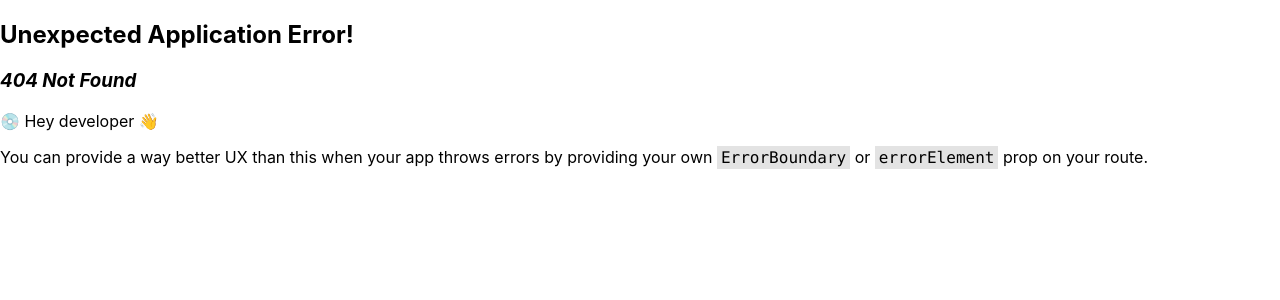
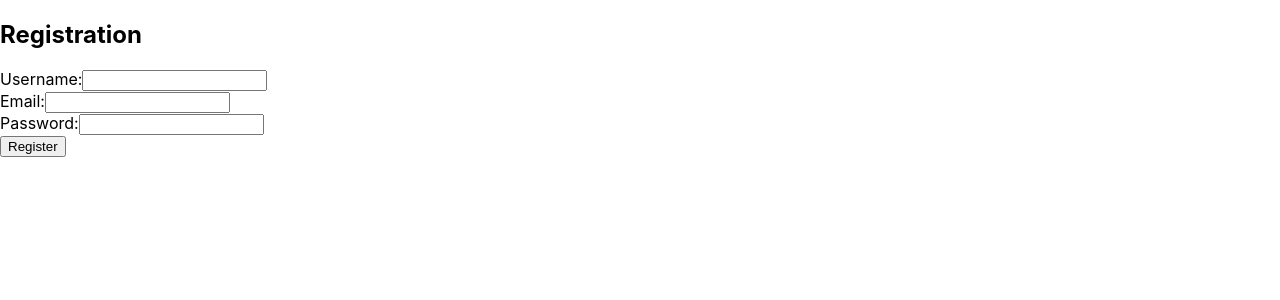
Before and after one commit to CodecoolGlobal/el-proyecte-grande-design-general-nagmil2077, a React (Create React App) app in the folder frontend/: page /register in a window 1280 px wide. Before the commit this address had no page. Shown: the top 300 px of the page. Built offline with nearby package versions, Linux system fonts and the light colour scheme.

Commit message:
Implement user registration feature

```diff
--- a/frontend/package.json
+++ b/frontend/package.json
@@ -35,5 +35,6 @@
       "last 1 firefox version",
       "last 1 safari version"
     ]
-  }
+  },
+  "proxy": "http://localhost:8000/"
 }
--- a/frontend/src/App.js
+++ b/frontend/src/App.js
@@ -4,7 +4,7 @@ function App() {
   return (
     <div className="App">
       <header className="App-header">
-          Hello World!
+
       </header>
     </div>
   );
--- /dev/null
+++ b/frontend/src/Pages/MainPage.jsx
@@ -0,0 +1,33 @@
+import {Outlet, Link} from "react-router-dom";
+
+const MainPage = () => (
+    <div className="MainPage">
+        <h1>Welcome to the Scheduling App</h1>
+
+        <nav>
+            {localStorage.getItem('token') ? (
+                <div>
+                    <div>
+
+                    </div>
+                    <br/>
+                    <div>
+
+                    </div>
+                </div>
+            ) : (
+                <div>
+                    <Link to="/register">
+                        <button type="button">Register</button>
+                    </Link>
+                    <Link to="/login">
+                        <button type="button">Login</button>
+                    </Link>
+                </div>
+            )}
+        </nav>
+        <Outlet/>
+    </div>
+)
+
+export default MainPage;
--- /dev/null
+++ b/frontend/src/Pages/RegisterPage.jsx
@@ -0,0 +1,66 @@
+import React, { useState } from 'react';
+
+const Register = () => {
+    const [formData, setFormData] = useState({
+        name: '',
+        email: '',
+        password: '',
+    });
+
+    const handleChange = (e) => {
+        setFormData({
+            ...formData,
+            [e.target.name]: e.target.value,
+        });
+    };
+
+
+    const handleSubmit = async (e) => {
+        e.preventDefault();
+
+        try {
+            const response = await fetch('/api/register', {
+                method: 'POST',
+                headers: {
+                    'Content-Type': 'application/json',
+                    'Accept': 'application/json',
+                },
+                body: JSON.stringify(formData),
+            });
+
+            if (response.ok) {
+                window.location.href = '/';
+            } else {
+                console.error('Registration failed');
+            }
+        } catch (error) {
+            console.error('Registration error:', error);
+        }
+    };
+
+    return (
+        <div>
+            <h2>Registration</h2>
+            <form onSubmit={handleSubmit}>
+                <label>
+                    Username:
+                    <input type="text" name="name" value={formData.name} onChange={handleChange} required />
+                </label>
+                <br />
+                <label>
+                    Email:
+                    <input type="email" name="email" value={formData.email} onChange={handleChange} required />
+                </label>
+                <br />
+                <label>
+                    Password:
+                    <input type="password" name="password" value={formData.password} onChange={handleChange} required />
+                </label>
+                <br />
+                <button type="submit">Register</button>
+            </form>
+        </div>
+    );
+};
+
+export default Register;
```
Also changed, not shown: frontend/src/index.js (+7 -2 lines), 2 other files (tests, documents, lock files or other folders).
